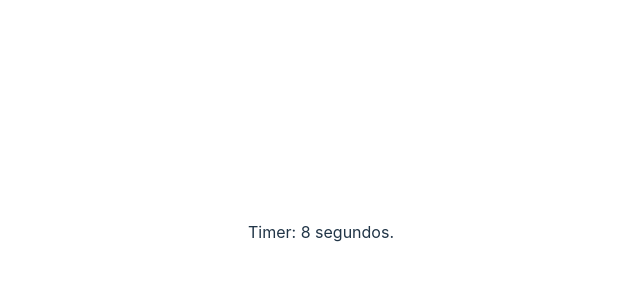
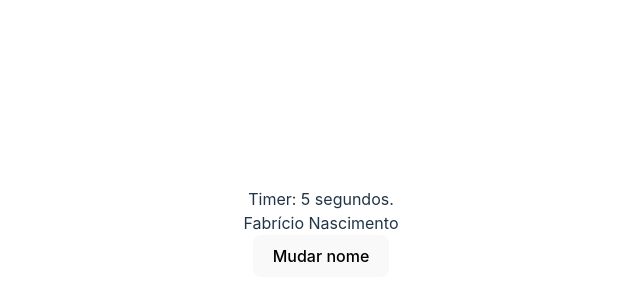
Before and after one commit to fnascimentosilva/React, a React (Vite) app in the folder 3_hooks/: page / in a window 1280 px wide. Shown: the part 168-468 px from the top of the page, without its empty margins (319-959 px from the left). Built offline with nearby package versions, Linux system fonts and the light colour scheme.

Commit message:
add o componente na main

```diff
--- a/3_hooks/src/App.jsx
+++ b/3_hooks/src/App.jsx
@@ -1,14 +1,17 @@
 
 import './App.css'
 import Timer from './components/Timer'
+import Context from './components/useContext'
 
 function App() {
 
 
   return (
     <>
-    {/* useEffect */}
-      <Timer/>
+      {/* useEffect */}
+      <Timer />
+      {/* useContext */}
+      <Context />
     </>
   )
 }
```
